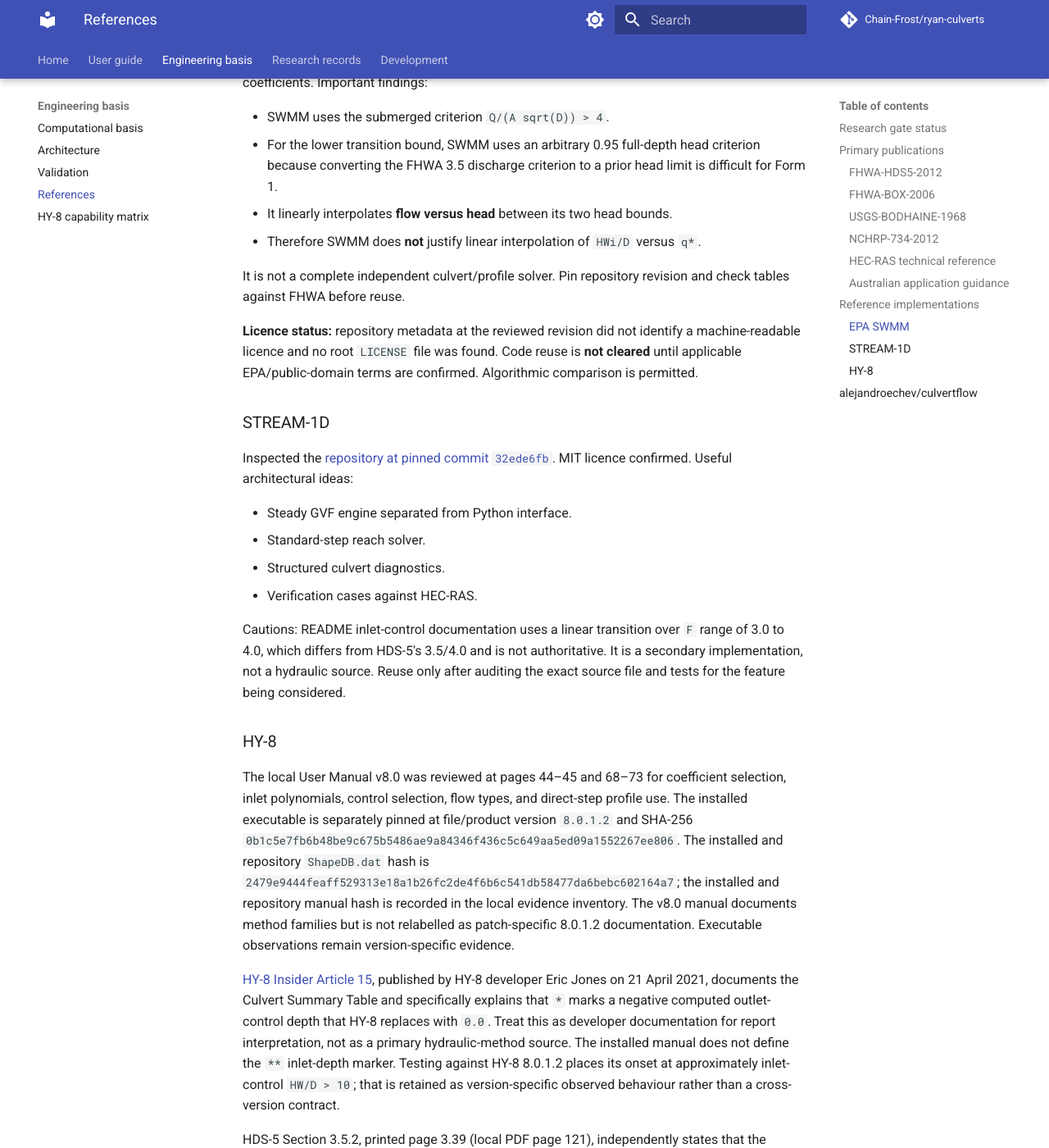
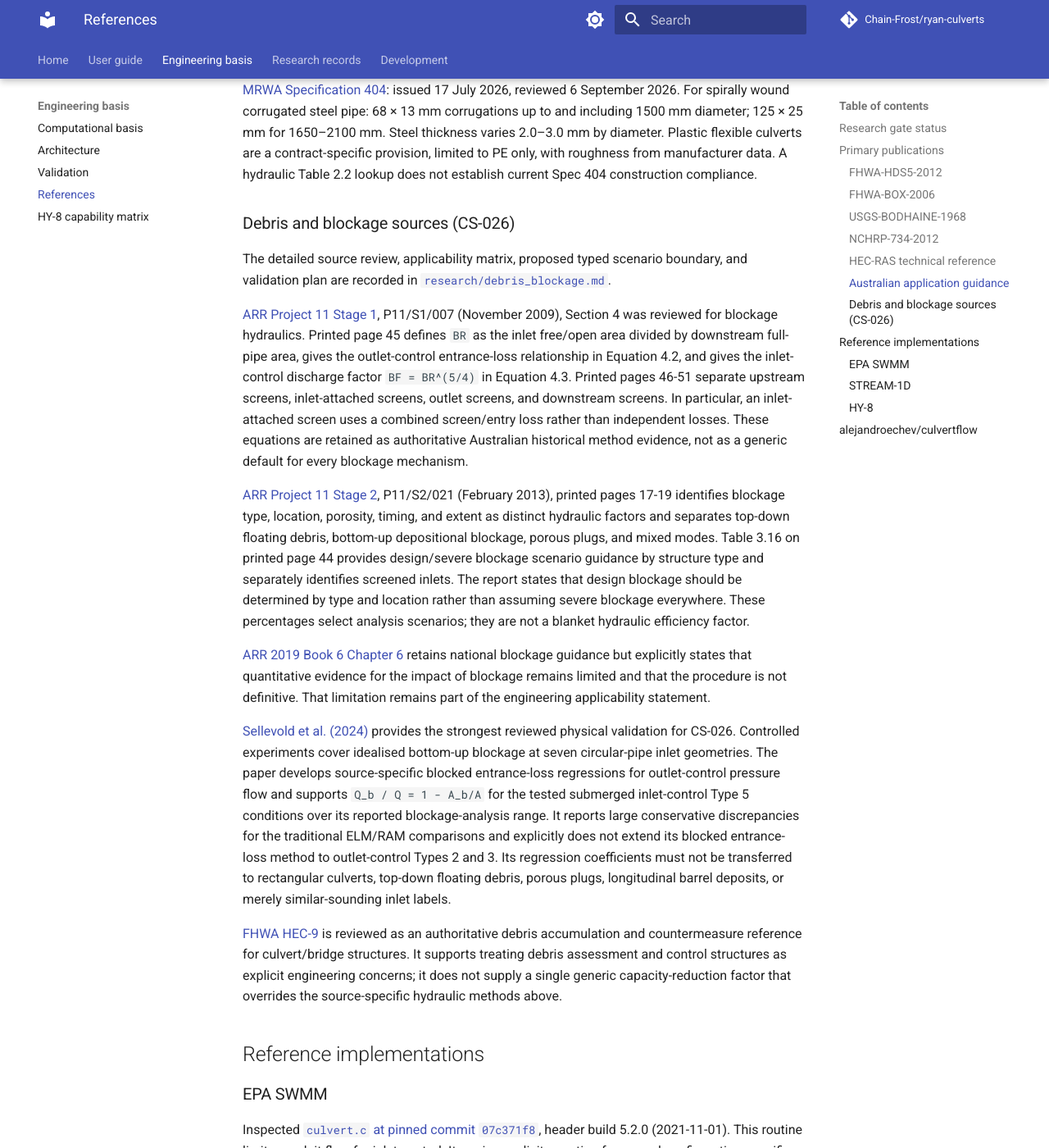
Before and after one commit to Chain-Frost/ryan-culverts, an MkDocs documentation site: the page built from docs/references.md, in a window 1280 px wide and 1400 px high, scrolled down 5977 px. Shown: the whole window at 82% size. Built offline with MkDocs 1.6.1 and Material for MkDocs 9.7.7, drawn with Linux system fonts in a browser that asks for light colours; comment, search, counter and statistics services are not loaded; some of the changed text lies outside the part shown.

Commit message:
docs: register CS-026 blockage sources

```diff
--- a/docs/references.md
+++ b/docs/references.md
@@ -32,6 +32,10 @@
 | HY-8 embedded-coefficient correction note | Reviewed | Reject original NCHRP embedded coefficients as executable; treat adjusted curves as secondary HY-8 implementation evidence |
 | HY-8 User Manual v8.0 and executable 8.0.1.2 | Reviewed | Version-pinned implementation comparison, never hydraulic authority |
 | Austroads AGRD05B-23 edition 1.2 | Reviewed | Adopt Australian workflow/reporting context; do not replace HDS-5 equations |
+| ARR Project 11 Stage 1 (2009) | Reviewed and bounded for CS-026 | Hydraulic equations and screen-arrangement distinctions; legacy ELM/RAM concepts are not universal validated defaults |
+| ARR Project 11 Stage 2 / ARR 2019 Book 6 Chapter 6 | Reviewed for CS-026 | Adopt blockage mechanism and scenario/risk context; percentages select scenarios rather than define one hydraulic capacity factor |
+| Sellevold et al. (2024) | Reviewed and bounded for CS-026 | Primary experimental evidence for idealised bottom-up blockage at source-matched circular pipe inlets only |
+| FHWA HEC-9, third edition | Reviewed for CS-026 context | Authoritative debris assessment/countermeasure context; no generic culvert blockage factor adopted |
 | Current MRWA guidance listed below | Reviewed | Adopt jurisdiction-specific defaults and application notices where implemented |
 | HEC-RAS 7.0 technical reference | Reviewed | Independent methodology comparison; apparent inlet-page transcription rejected |
 | EPA SWMM source at `07c371f8` | Reviewed | Secondary implementation comparison; code reuse not licensed |
@@ -213,6 +217,53 @@
 only, with roughness from manufacturer data. A hydraulic Table 2.2 lookup does not
 establish current Spec 404 construction compliance.
 
+### Debris and blockage sources (CS-026)
+
+The detailed source review, applicability matrix, proposed typed scenario boundary, and
+validation plan are recorded in
+[`research/debris_blockage.md`](research/debris_blockage.md).
+
+[ARR Project 11 Stage 1][arr-p11-stage1], P11/S1/007 (November 2009), Section 4 was
+reviewed for blockage hydraulics. Printed page 45 defines `BR` as the inlet free/open
+area divided by downstream full-pipe area, gives the outlet-control entrance-loss
+relationship in Equation 4.2, and gives the inlet-control discharge factor
+`BF = BR^(5/4)` in Equation 4.3. Printed pages 46-51 separate upstream screens,
+inlet-attached screens, outlet screens, and downstream screens. In particular, an
+inlet-attached screen uses a combined screen/entry loss rather than independent losses.
+These equations are retained as authoritative Australian historical method evidence, not
+as a generic default for every blockage mechanism.
+
+[ARR Project 11 Stage 2][arr-p11-stage2], P11/S2/021 (February 2013), printed pages
+17-19 identifies blockage type, location, porosity, timing, and extent as distinct
+hydraulic factors and separates top-down floating debris, bottom-up depositional
+blockage, porous plugs, and mixed modes. Table 3.16 on printed page 44 provides
+design/severe blockage scenario guidance by structure type and separately identifies
+screened inlets. The report states that design blockage should be determined by type and
+location rather than assuming severe blockage everywhere. These percentages select
+analysis scenarios; they are not a blanket hydraulic efficiency factor.
+
+[ARR 2019 Book 6 Chapter 6][arr-book6-blockage] retains national blockage guidance but
+explicitly states that quantitative evidence for the impact of blockage remains limited
+and that the procedure is not definitive. That limitation remains part of the engineering
+applicability statement.
+
+[Sellevold et al. (2024)][sellevold-2024] provides the strongest reviewed physical
+validation for CS-026. Controlled experiments cover idealised bottom-up blockage at
+seven circular-pipe inlet geometries. The paper develops source-specific blocked
+entrance-loss regressions for outlet-control pressure flow and supports
+`Q_b / Q = 1 - A_b/A` for the tested submerged inlet-control Type 5 conditions over
+its reported blockage-analysis range. It reports large conservative discrepancies for
+the traditional ELM/RAM comparisons and explicitly does not extend its blocked
+entrance-loss method to outlet-control Types 2 and 3. Its regression coefficients must
+not be transferred to rectangular culverts, top-down floating debris, porous plugs,
+longitudinal barrel deposits, or merely similar-sounding inlet labels.
+
+[FHWA HEC-9][hec9] is reviewed as an authoritative debris accumulation and
+countermeasure reference for culvert/bridge structures. It supports treating debris
+assessment and control structures as explicit engineering concerns; it does not supply a
+single generic capacity-reduction factor that overrides the source-specific hydraulic
+methods above.
+
 ## Reference implementations
 
 ### EPA SWMM
@@ -332,3 +383,8 @@
 [stream]: https://github.com/jlillywh/STREAM-1D/tree/32ede6fb1e211db97c76cc82d1cf0a80eb8a55a0
 [hy8-insider-15]: https://www.linkedin.com/pulse/hy-8-insider-article-15-culvert-barrel-results-eric-jones-p-e-/
 [external-culvertflow]: https://github.com/alejandroechev/culvertflow
+[arr-p11-stage1]: https://www.arr-software.org/pdfs/ARR_Project11_Stage1_report_Final.pdf
+[arr-p11-stage2]: https://www.arr-software.org/pdfs/ARR_Project11_Stage2_Final.pdf
+[arr-book6-blockage]: https://www.arr-software.org/pdfs/ARR_190514_Book6_V4.1.pdf
+[sellevold-2024]: https://doi.org/10.1061/JIDEDH.IRENG-10219
+[hec9]: https://www.fhwa.dot.gov/engineering/hydraulics/library_arc.cfm?id=23&pub_number=9
```
Also changed, not shown: other parts of docs/references.md (+1 -1 lines).
